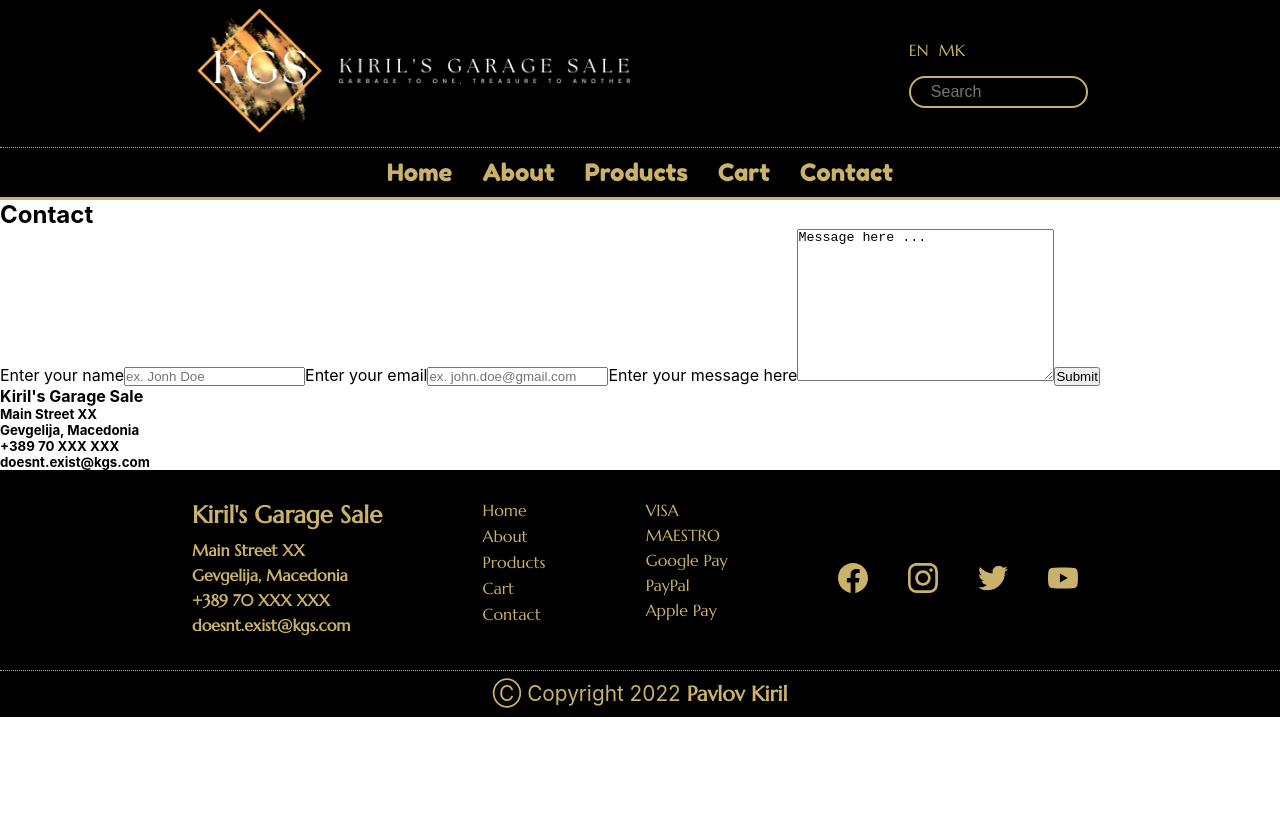
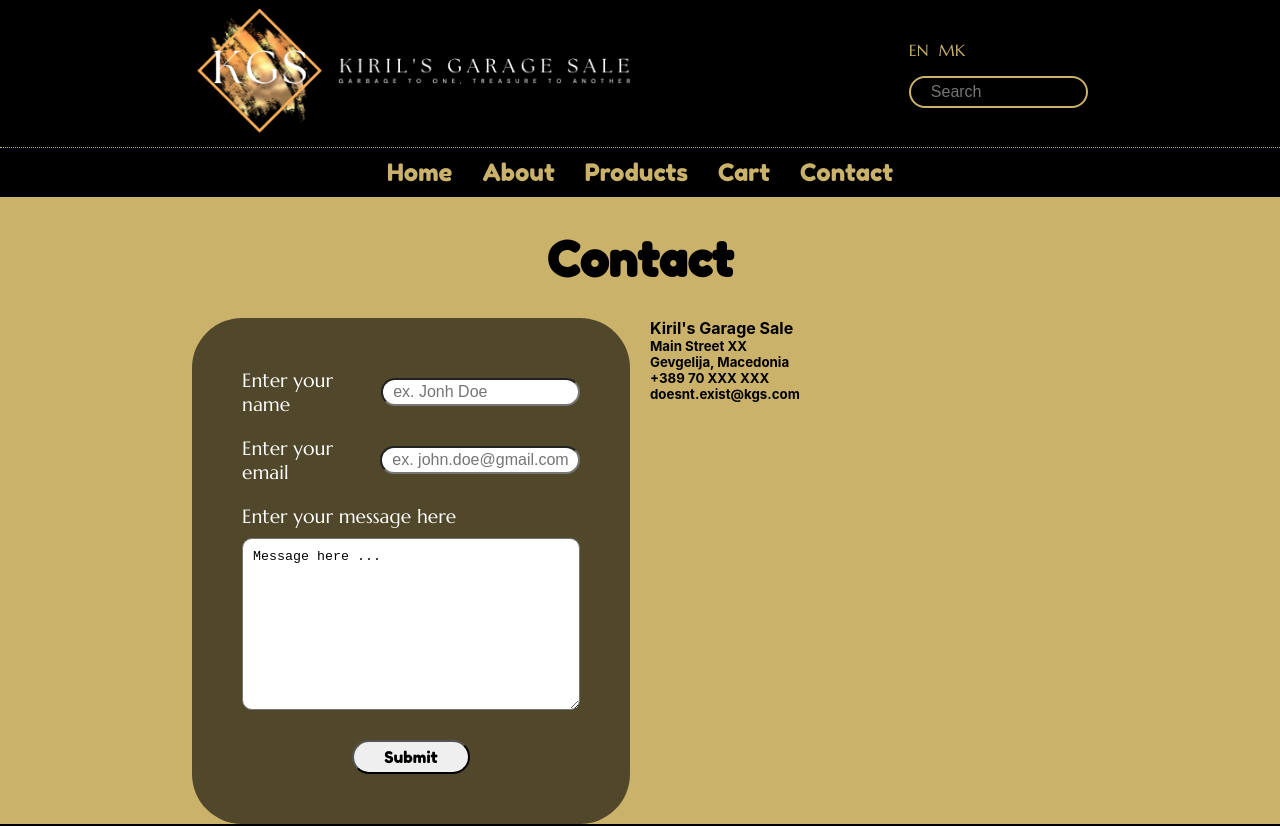
Before and after one commit to Kiril-Pavlov/garage-sale-site, a React (Create React App) app: page /contact in a window 1280 px wide. Shown: the top 826 px of the page. Before the commit the page ends 800 px from the top, so only its background shows below. Built offline with nearby package versions, Linux system fonts and the light colour scheme; a web font is replaced by a local one.

Commit message:
contact form created

```diff
--- a/src/pages/Contact/Contact.css
+++ b/src/pages/Contact/Contact.css
@@ -0,0 +1,82 @@
+.contact-container{
+    background-color: var(--primary-color);
+}
+
+h2{
+    text-align: center;
+    font-size: 3rem;
+    font-family: var(--link-font);
+    padding: 30px;
+}
+
+.form-info-container{
+    display: grid;
+    grid-template-columns: 1fr 1fr;
+    margin: 0px 15%;
+    grid-gap: 20px;
+}
+
+.contact-form{
+    background-color: rgba(0, 0, 0, 0.6);
+    padding: 50px;
+    border-radius: 50px;
+}
+
+.form-row{
+    display: flex;
+    flex-direction: row;
+    grid-gap: 20px;
+    padding-bottom: 20px;
+    color: white;
+    align-items: center;
+}
+
+.form-row label{
+    font-family: var(--text-font);
+    font-size: 1.2rem;
+}
+
+.form-row input{
+    width: 70%;
+    font-size: 1rem;
+    padding: 3px 10px;
+    border-radius: 30px;
+}
+
+.form-textarea{
+    display: flex;
+    flex-direction: column;
+    grid-gap: 10px;
+    color: white;
+}
+
+.form-textarea label{
+    font-family: var(--text-font);
+    font-size: 1.2rem;
+}
+
+.form-textarea textarea{
+    padding: 10px;
+    border-radius: 10px;
+}
+
+.form-btn{
+    display: flex;
+    align-items: center;
+    justify-content: center;
+    padding-top: 30px;
+}
+
+.form-btn button{
+    padding: 5px 30px;
+    border-radius: 30px;
+    font-size: 1rem;
+    font-family: var(--link-font);
+    transition: all 0.5s;
+}
+
+.form-btn button:hover{
+    background-color: var(--primary-color);
+    padding: 5px 40px;
+    cursor: pointer;
+}
--- a/src/pages/Contact/Contact.jsx
+++ b/src/pages/Contact/Contact.jsx
@@ -6,18 +6,26 @@ import "./Contact.css"
 
 const Contact = () => {
   return (
-    <div>
+    <div className='contact-container'>
       <h2>Contact</h2>
-      <div>
+      <div className='form-info-container'>
         <div className='contact-form'>
           <form action="">
+            <div className='form-row'>
               <label htmlFor="">Enter your name</label>
               <input type="text" placeholder='ex. Jonh Doe' />
+            </div>
+            <div className='form-row'>
               <label htmlFor="">Enter your email</label>
               <input type="text" placeholder='ex. john.doe@gmail.com' />
+            </div>
+            <div className='form-textarea'>
               <label htmlFor="">Enter your message here</label>
               <textarea name="" id="" cols="30" rows="10">Message here ...</textarea>
+            </div>
+            <div className='form-btn'>
               <button>Submit</button>
+            </div>
           </form>
         </div>
         <div className='contact-info'>
```
Lines whose indentation alone changed are shown as unchanged.
